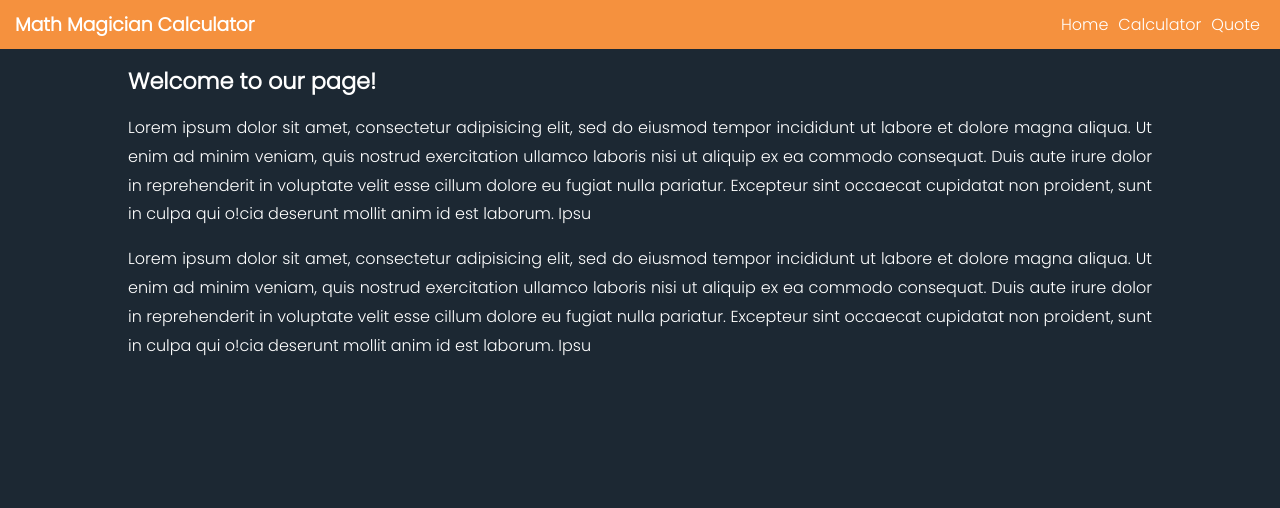
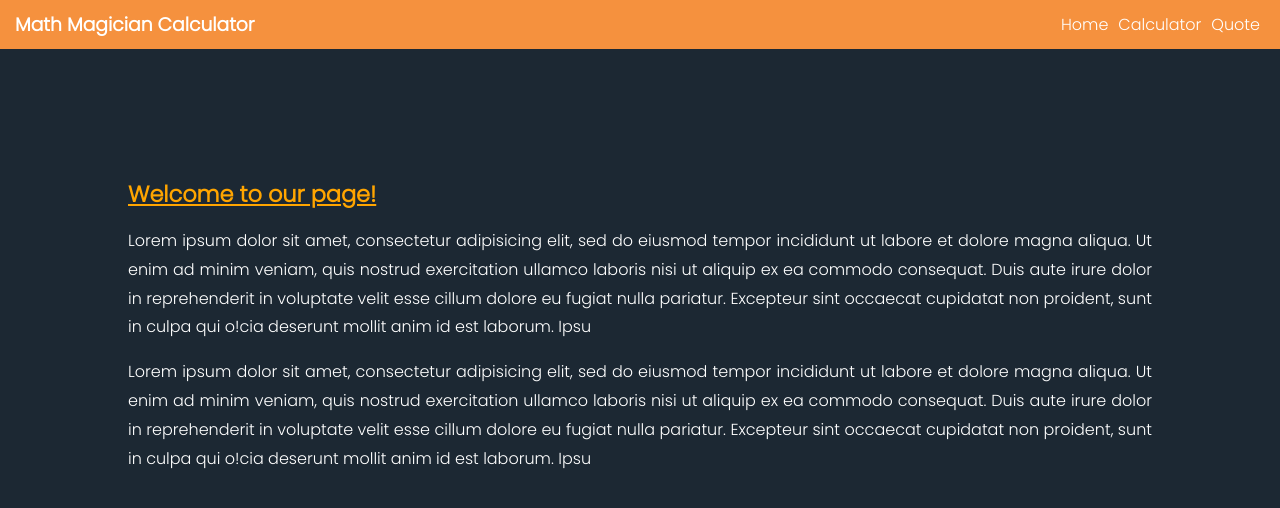
Before and after one commit to ajkacca457/Math-magicians-calculator, a React (Create React App) app: page /home in a window 1280 px wide. Shown: the top 508 px of the page. Built offline with nearby package versions, Linux system fonts and the light colour scheme.

Commit message:
add proper route for calculator page

```diff
--- a/src/components/Home.js
+++ b/src/components/Home.js
@@ -1,8 +1,13 @@
 import React from 'react';
 
 const Home = () => (
-  <div className="home" style={{ width: '80%', margin: '1% auto' }}>
-    <h1 style={{ textAlign: 'left', fontSize: '140%' }}>Welcome to our page!</h1>
+  <div className="home" style={{ width: '80%', margin: '10% auto' }}>
+    <h1 style={{
+      textAlign: 'left', fontSize: '140%', textDecoration: 'underline', color: 'orange',
+    }}
+    >
+      Welcome to our page!
+    </h1>
     <p style={{ textAlign: 'justify', lineHeight: '1.8' }}>
       Lorem ipsum dolor sit amet, consectetur adipisicing elit,
       sed do eiusmod tempor incididunt ut labore et dolore magna aliqua.
--- a/src/components/Quote.js
+++ b/src/components/Quote.js
@@ -2,9 +2,12 @@ import React from 'react';
 
 const Quote = () => (
   <div className="quote">
-    <h3 style={{ width: '60%', margin: ' 5% auto' }}>
+    <h3 style={{ width: '60%', margin: ' 15% auto', fontSize: '150%' }}>
       Mathematics is not about numbers, equations, computations,
-      or algorithms: it is about understanding. –William Paul Thurston
+      or algorithms: it is about understanding.
+      {' '}
+      <br />
+      <span style={{ color: 'orange' }}>–William Paul Thurston</span>
     </h3>
   </div>
 );
```
Also changed, not shown: 1 other file (tests, documents, lock files or other folders).
